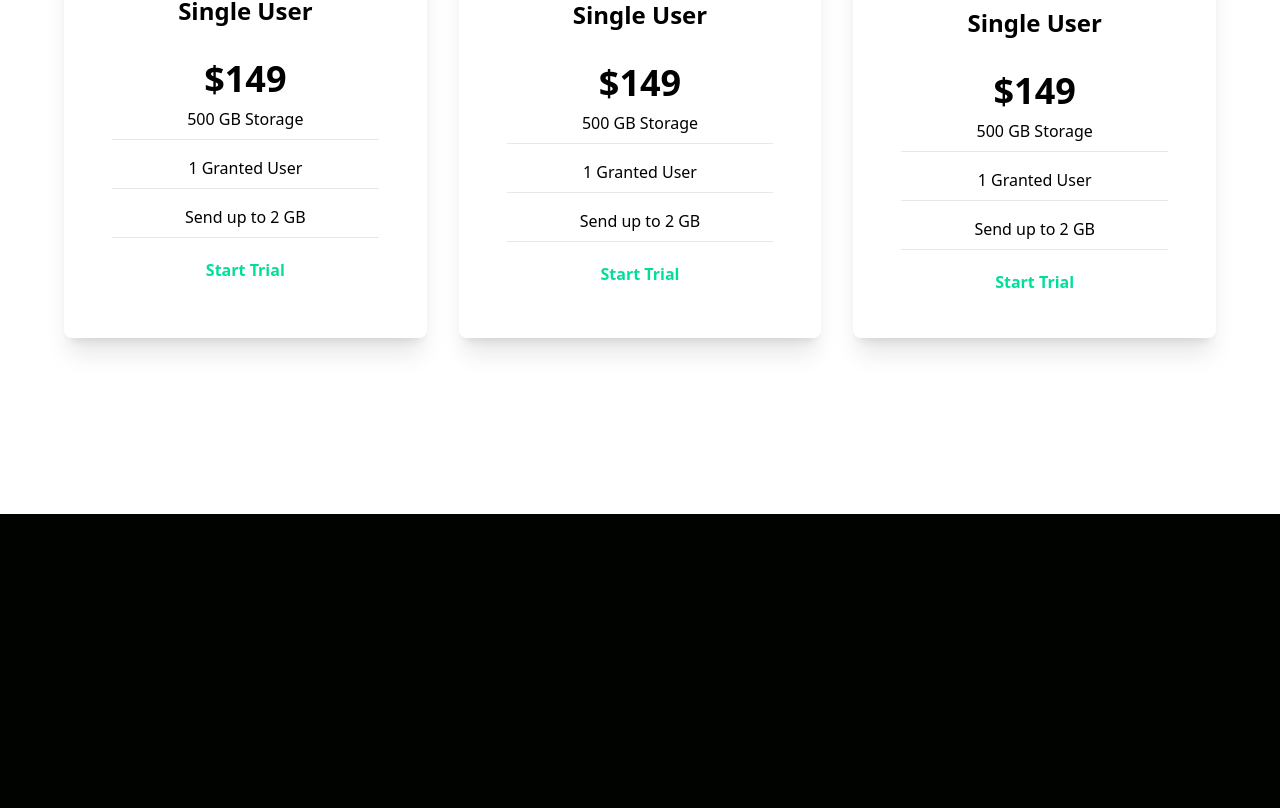
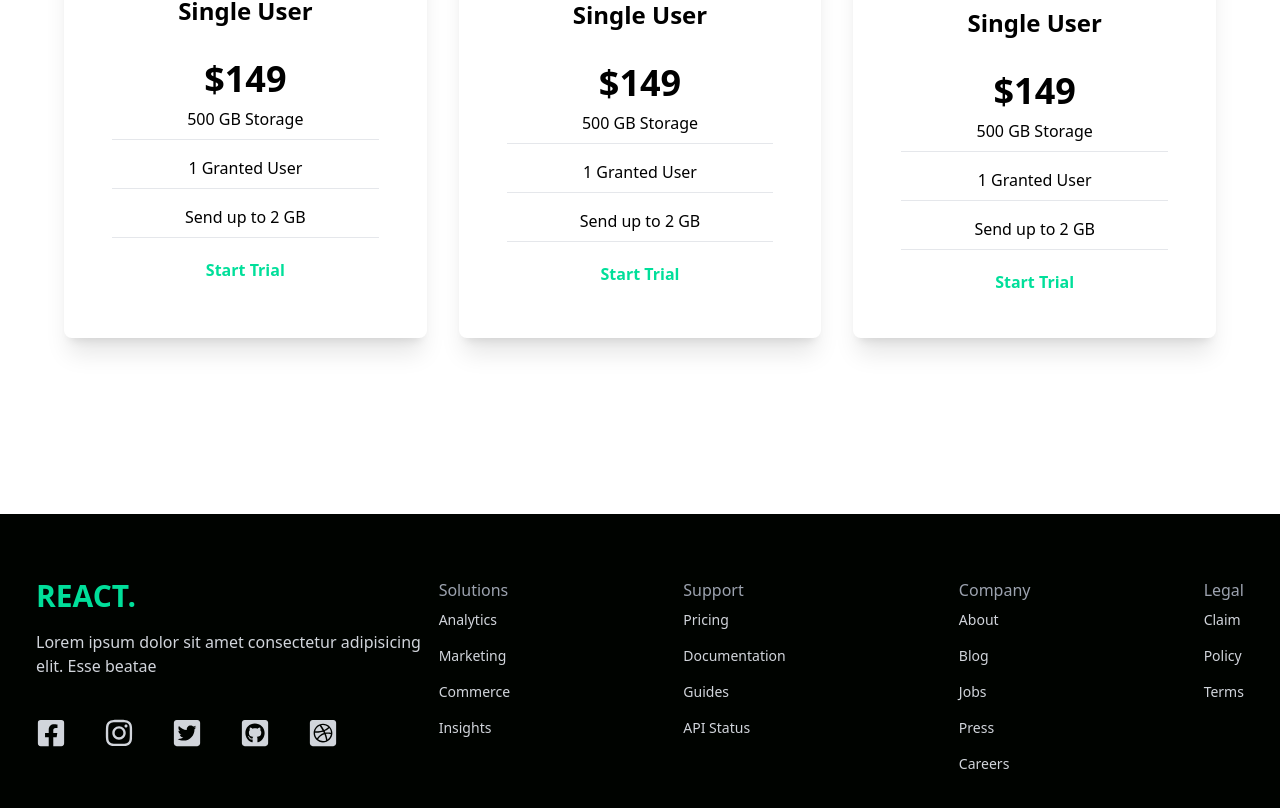
Before and after one commit to ferhatkplnn/react-tailwind-examples, a React (Vite) app in the folder data-finance-main-page/: page / in a window 1280 px wide. Shown: the part 1880-2688 px from the top of the page. Before the commit the page ends 2394 px from the top, so only its background shows below. Built offline with nearby package versions, Linux system fonts and the light colour scheme.

Commit message:
feat: Add Footer component to the main App layout
- Integrated Footer component into the main layout of the application
- Enhances user experience by providing comprehensive navigation and contact information at the bottom of the page

```diff
--- a/data-finance-main-page/src/App.tsx
+++ b/data-finance-main-page/src/App.tsx
@@ -1,5 +1,6 @@
 import Analytics from "./components/analytics/Analytics";
 import Cards from "./components/cards/Cards";
+import Footer from "./components/footer/Footer";
 import Hero from "./components/hero/Hero";
 import Navbar from "./components/navbar/Navbar";
 import Newsletter from "./components/newsletter/Newsletter";
@@ -12,6 +13,7 @@ function App() {
       <Analytics />
       <Newsletter />
       <Cards />
+      <Footer />
     </div>
   );
 }
```
